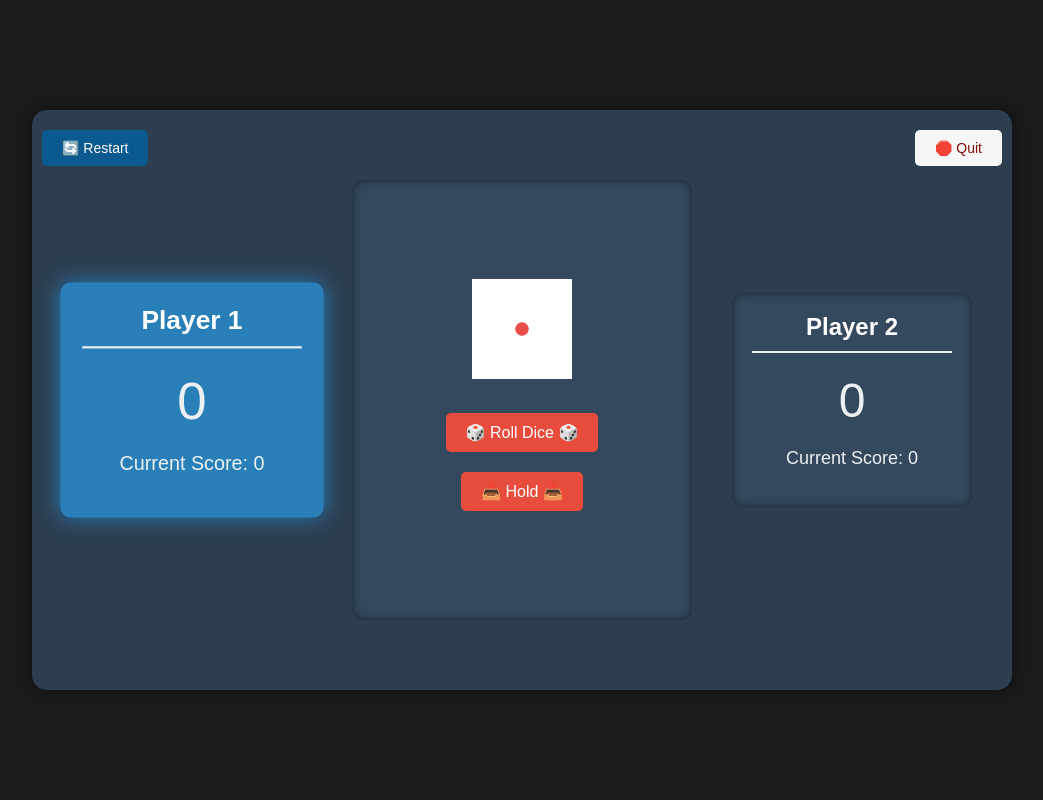
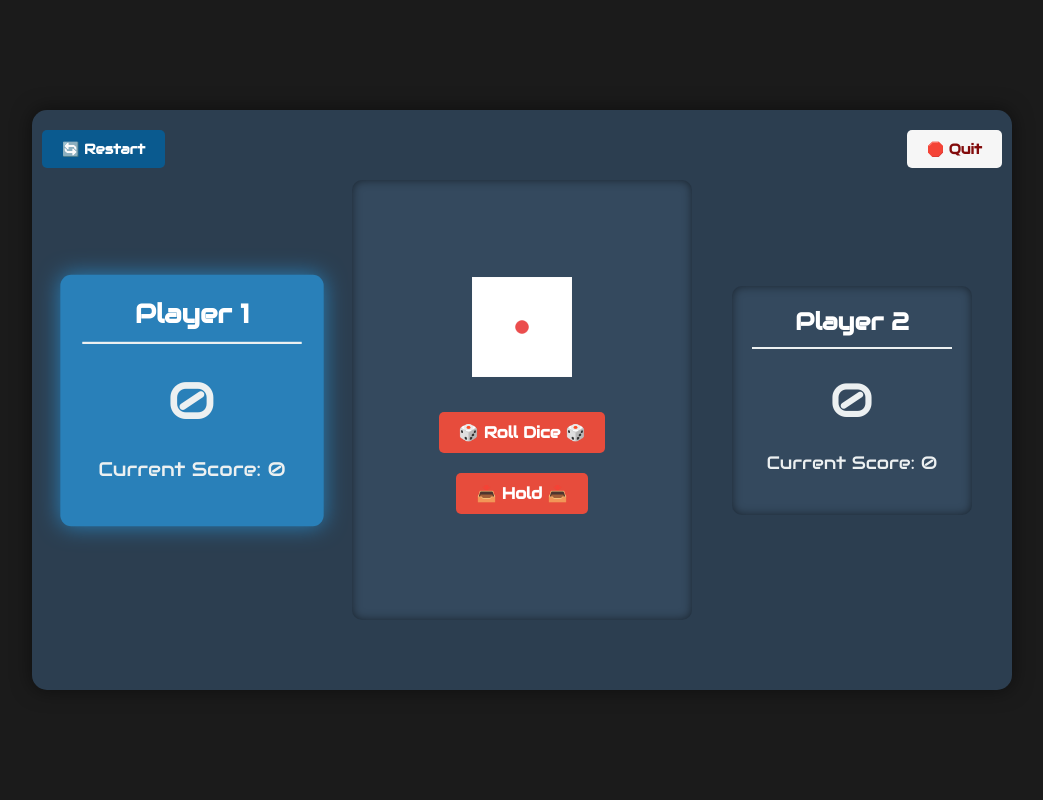
Before and after one commit to Tartsi/Pig-Dice-Game, a Django app: page /pig/cpu in a window 1280 px wide. Shown: the whole page, without its empty margins (118-1161 px from the left). Run offline with Django 5.2, Linux system fonts and the light colour scheme.

Commit message:
(frontend) Change font-style + weight on game-screen

```diff
--- a/frontend/static/pig.css
+++ b/frontend/static/pig.css
@@ -1,7 +1,10 @@
+@import url('https://fonts.googleapis.com/css2?family=Audiowide&display=swap');
+
+
 /* General */
 body {
     background-color: #1b1b1b;
-    font-family: Arial, sans-serif;
+    font-family: 'Audiowide', cursive;
     display: flex;
     justify-content: center;
     align-items: center;
@@ -96,6 +99,11 @@ body {
 }
 
 /* Buttons */
+.btn {
+    font-family: 'Audiowide', cursive;
+    font-weight: bold;
+}
+
 .btn.restart {
     position: absolute;
     top: 10px;
```
